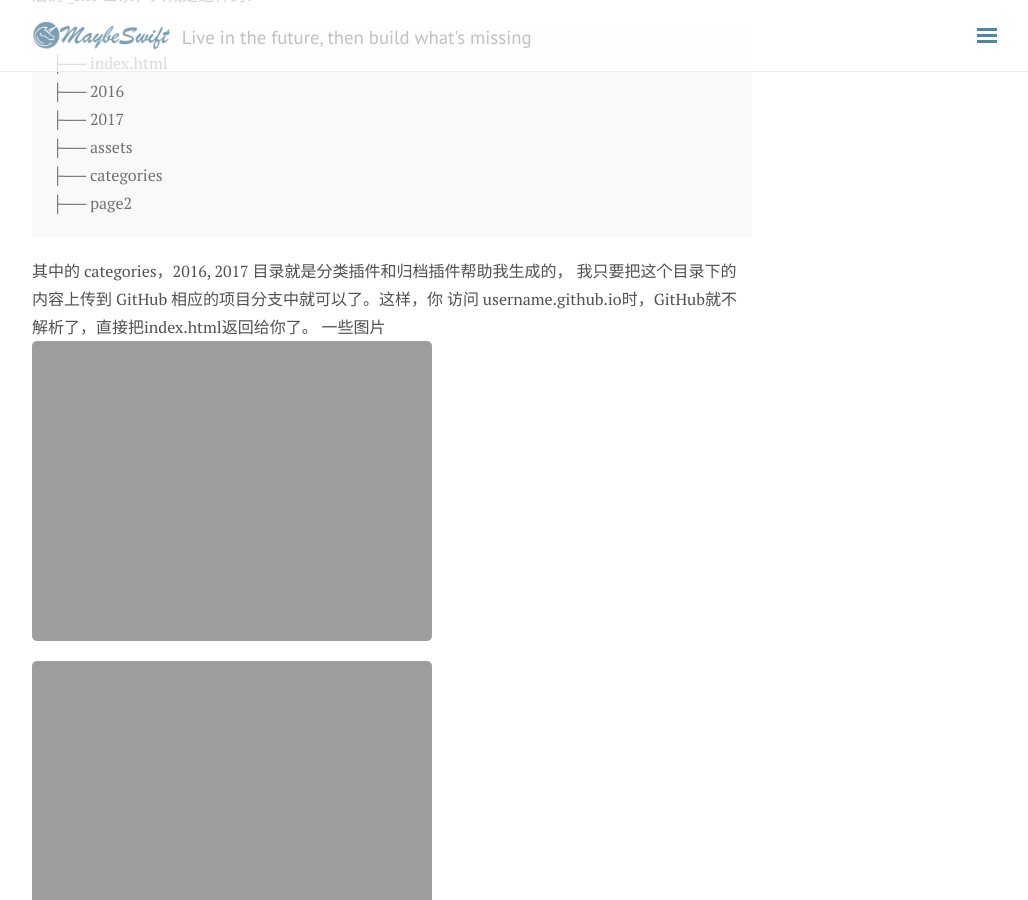
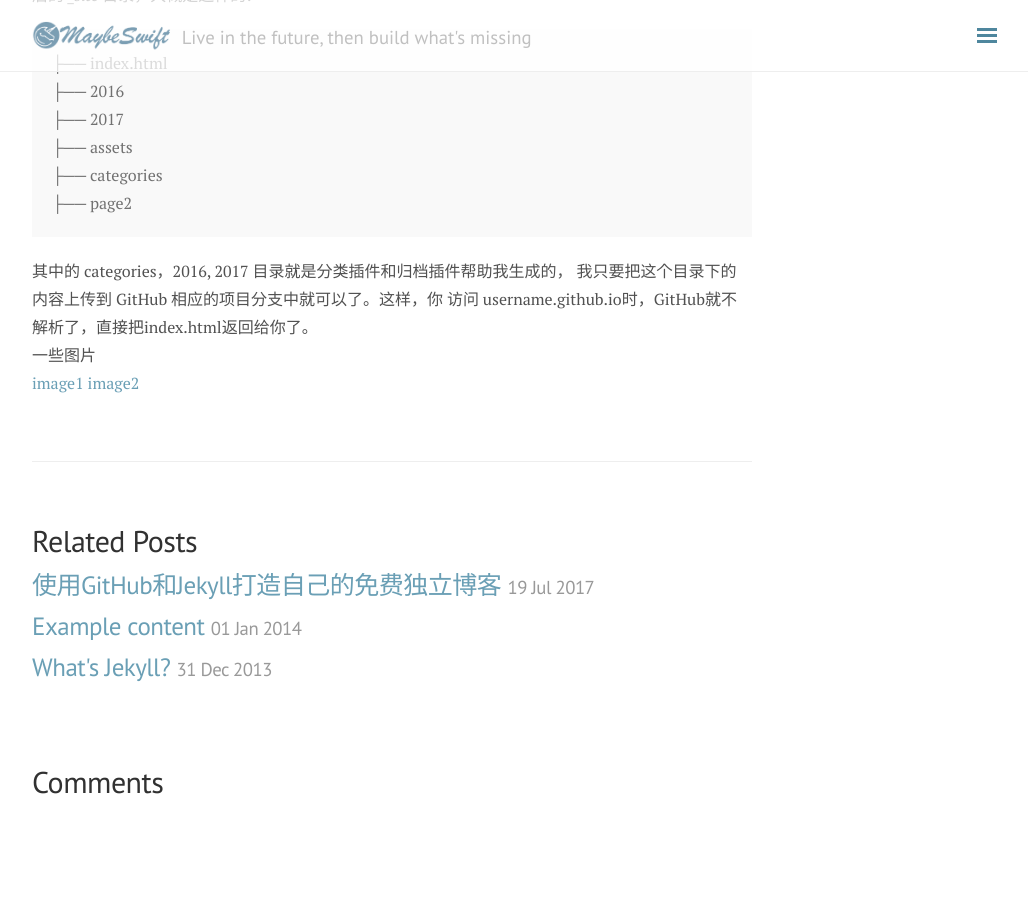
Before and after one commit to maybeswift123/maybeswift123.github.io, a Jekyll site: the page built from _posts/2023-12-06-一些图片放置.md, in a window 1280 px wide and 900 px high, scrolled down 2542 px. Shown: the whole window, without its empty margins (248-1276 px from the left). Built offline with Jekyll 4.4.1, drawn with Linux system fonts in a browser that asks for light colours; nearby versions of some CDN libraries; comment, search, counter and statistics services are not loaded; after the commit the page ends 3353 px from its top, so only the background shows below that.

Commit message:
newphoto1

```diff
--- a/_posts/2023-12-06-一些图片放置.md
+++ b/_posts/2023-12-06-一些图片放置.md
@@ -73,7 +73,7 @@
 ├── categories  <br />
 ├── page2  <br />
 </div>
-其中的 categories，2016, 2017 目录就是分类插件和归档插件帮助我生成的， 我只要把这个目录下的内容上传到 GitHub 相应的项目分支中就可以了。这样，你 访问 username.github.io时，GitHub就不解析了，直接把index.html返回给你了。
-一些图片
-![image1](https://maybeswift123.github.io/public/pics/image1.jpg)
-![image2](https://maybeswift123.github.io/public/pics/image2.jpg)
+其中的 categories，2016, 2017 目录就是分类插件和归档插件帮助我生成的， 我只要把这个目录下的内容上传到 GitHub 相应的项目分支中就可以了。这样，你 访问 username.github.io时，GitHub就不解析了，直接把index.html返回给你了。<br />
+一些图片<br />
+[image1](https://maybeswift123.github.io/public/pics/image1.png)
+[image2](https://maybeswift123.github.io/public/pics/image2.png)
```
Also changed, not shown: 1 other file.
